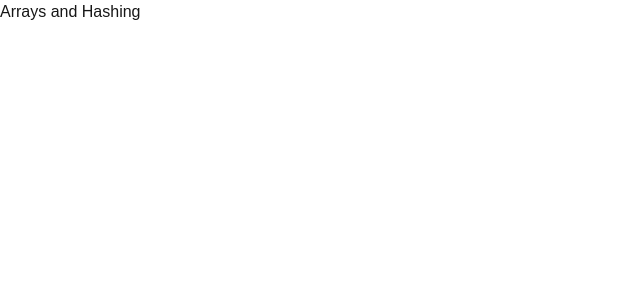
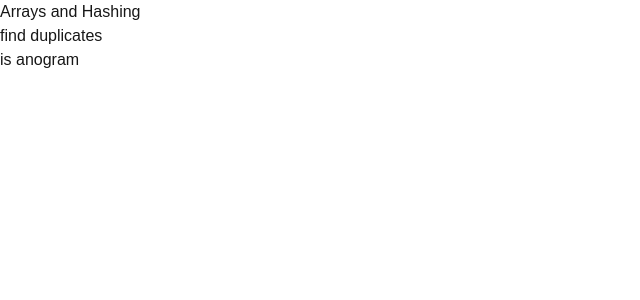
Before and after one commit to LYD01/dsa2, a Next.js app: page /arrays-and-hashing in a window 1280 px wide. Shown: the top 300 px of the page, without its empty margins (0-640 px from the left). Built offline with nearby package versions, Linux system fonts and the light colour scheme.

Commit message:
is anagram

```diff
--- a/src/app/arrays-and-hashing/page.tsx
+++ b/src/app/arrays-and-hashing/page.tsx
@@ -4,11 +4,15 @@ import { useEffect } from "react";
 export default function ArraysAndHashing() {
 
     useEffect(() => {
-        console.log("using a hashmap: " + findDuplicates(nums))
-        console.log("using a set: " + findDuplicatesUsingSet(nums))
+        // console.log("using a hashmap: " + findDuplicates(nums))
+        // console.log("using a set: " + findDuplicatesUsingSet(nums))
+
+        // console.log(isAnogram(s, t));
     }, [])
 
     const nums = [1, 2, 4, 5, 7, 10, 20,];
+    const s = "racecar"
+    const t = "racecar"
 
     const findDuplicates = (nums: number[]) => {
         const hashMap = {};
@@ -37,9 +41,24 @@ export default function ArraysAndHashing() {
         return false;
     }
 
+    const isAnogram = (s: string, t: string) => {
+        if (s.length != t.length) {
+            return false;
+        }
+
+        return s.split("").sort().join("") === t.split("").sort().join("");
+    }
+
+
+
     return (
         <div>
             <h1>Arrays and Hashing</h1>
+            <ul className="list-disc">
+                <li>find duplicates</li>
+                <li>is anogram</li>
+                <li></li>
+            </ul>
         </div>
     );
 }
```
